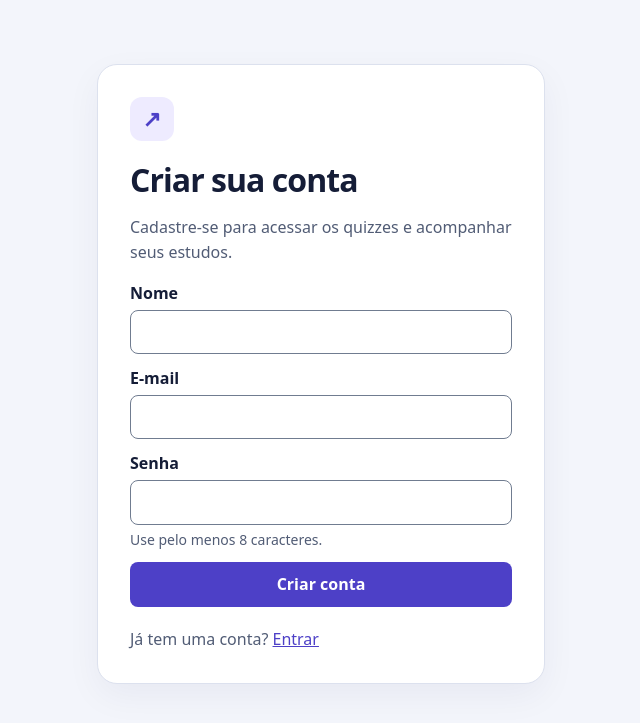
After one commit to pedroAugustoBorges/modo-tangente-dsii, a Spring app: template src/main/resources/templates/autenticacao/cadastro.html in a window 1280 px wide. The commit adds this page. Shown: the top 723 px of the page, without its empty margins (319-959 px from the left). Run offline with Thymeleaf, Linux system fonts and the light colour scheme; the template is opened without the code that fills it, so the values that code supplies are empty; some of the project's set-up classes (security, data sources, template engines, error pages and the like) are left out, and stand-ins take their place.

Commit message:
feat(auth): adiciona tela de entrada e cadastro de estudantes
- Exibe uma página inicial pública com opções para entrar ou criar conta
- Permite cadastro de estudantes com validação de nome, e-mail e senha
- Normaliza e-mails e armazena senhas com BCrypt
- Mantém o perfil STUDENT fixo no cadastro público
- Atualiza as regras de acesso, a documentação e o teste da tela inicial

```diff
--- a/src/main/java/br/edu/fatec/modotangente/config/SecurityConfig.java
+++ b/src/main/java/br/edu/fatec/modotangente/config/SecurityConfig.java
@@ -18,7 +18,7 @@ public class SecurityConfig {
         return http
                 .authorizeHttpRequests(authorize -> authorize
                         .dispatcherTypeMatchers(DispatcherType.ERROR).permitAll()
-                        .requestMatchers("/actuator/health", "/css/**").permitAll()
+                        .requestMatchers("/", "/actuator/health", "/css/**", "/login", "/cadastro").permitAll()
                         .requestMatchers("/admin", "/admin/**", "/api/admin", "/api/admin/**")
                         .access((authentication, context) ->
                                 new AuthorizationDecision(users.isActiveAdmin(authentication.get())))
--- a/src/main/java/br/edu/fatec/modotangente/repository/AppUserRepository.java
+++ b/src/main/java/br/edu/fatec/modotangente/repository/AppUserRepository.java
@@ -7,4 +7,5 @@ import java.util.Optional;
 
 public interface AppUserRepository extends JpaRepository<AppUser, Long> {
     Optional<AppUser> findByEmailIgnoreCase(String email);
+    boolean existsByEmailIgnoreCase(String email);
 }
--- a/src/main/java/br/edu/fatec/modotangente/web/SessionController.java
+++ b/src/main/java/br/edu/fatec/modotangente/web/SessionController.java
@@ -4,6 +4,7 @@ import br.edu.fatec.modotangente.domain.AppUser;
 import br.edu.fatec.modotangente.service.CurrentAppUserService;
 import br.edu.fatec.modotangente.web.dto.CurrentUserView;
 import org.springframework.security.core.Authentication;
+import org.springframework.security.authentication.AnonymousAuthenticationToken;
 import org.springframework.stereotype.Controller;
 import org.springframework.ui.Model;
 import org.springframework.web.bind.annotation.GetMapping;
@@ -25,6 +26,9 @@ public class SessionController {
 
     @GetMapping("/")
     public String home(Authentication authentication, Model model) {
+        if (authentication == null || authentication instanceof AnonymousAuthenticationToken) {
+            return "autenticacao/entrada";
+        }
         model.addAttribute("usuario", currentUser(authentication));
         return "inicio";
     }
--- a/src/main/resources/static/css/app.css
+++ b/src/main/resources/static/css/app.css
@@ -126,6 +126,38 @@ a {
     width: 100%;
     border-color: #707c90;
     color: inherit;
+}
+
+.field-hint,
+.field-error {
+    display: block;
+    margin-top: 0.25rem;
+}
+
+.field-hint {
+    color: var(--muted);
+    font-size: 0.875rem;
+}
+
+.field-error {
+    color: #8c2b21;
+    font-size: 0.875rem;
+}
+
+.auth-switch {
+    margin: 1.25rem 0 0;
+    color: var(--muted);
+}
+
+.entry-card .home-course {
+    color: var(--accent);
+    font-size: 0.9rem;
+}
+
+.entry-actions {
+    display: grid;
+    gap: 0.75rem;
+    margin-top: 1.5rem;
 }
 
 .button {
--- /dev/null
+++ b/src/main/resources/templates/autenticacao/cadastro.html
@@ -0,0 +1,31 @@
+<!doctype html>
+<html lang="pt-BR" xmlns:th="http://www.thymeleaf.org"
+      th:replace="~{layout/base :: pagina('Criar conta', ~{:: corpo}, false)}">
+<body>
+<section class="surface login-card" th:fragment="corpo">
+    <div class="login-mark" aria-hidden="true">↗</div>
+    <h1>Criar sua conta</h1>
+    <p class="muted">Cadastre-se para acessar os quizzes e acompanhar seus estudos.</p>
+    <form class="login-form" method="post" th:action="@{/cadastro}" th:object="${form}">
+        <div>
+            <label for="fullName">Nome</label>
+            <input id="fullName" th:field="*{fullName}" type="text" autocomplete="name" maxlength="120" required>
+            <small class="field-error" th:if="${#fields.hasErrors('fullName')}" th:errors="*{fullName}"></small>
+        </div>
+        <div>
+            <label for="email">E-mail</label>
+            <input id="email" th:field="*{email}" type="email" autocomplete="email" maxlength="254" required>
+            <small class="field-error" th:if="${#fields.hasErrors('email')}" th:errors="*{email}"></small>
+        </div>
+        <div>
+            <label for="password">Senha</label>
+            <input id="password" th:field="*{password}" type="password" autocomplete="new-password" minlength="8" maxlength="72" required>
+            <small class="field-hint">Use pelo menos 8 caracteres.</small>
+            <small class="field-error" th:if="${#fields.hasErrors('password')}" th:errors="*{password}"></small>
+        </div>
+        <button class="button" type="submit">Criar conta</button>
+    </form>
+    <p class="auth-switch">Já tem uma conta? <a th:href="@{/login}">Entrar</a></p>
+</section>
+</body>
+</html>
--- a/src/main/resources/templates/autenticacao/login.html
+++ b/src/main/resources/templates/autenticacao/login.html
@@ -7,6 +7,7 @@
     <h1>Entrar no Modo Tangente</h1>
     <p class="feedback feedback-error" th:if="${param.error != null}" role="alert">Confira o e-mail e a senha.</p>
     <p class="feedback" th:if="${param.logout != null}" role="status">Você saiu da sua conta.</p>
+    <p class="feedback feedback-success" th:if="${param.registered != null}" role="status">Conta criada. Entre com seu e-mail e senha.</p>
     <form class="login-form" method="post" th:action="@{/login}">
         <div>
             <label for="email">E-mail</label>
@@ -18,6 +19,7 @@
         </div>
         <button class="button" type="submit">Entrar</button>
     </form>
+    <p class="auth-switch">Ainda não tem conta? <a th:href="@{/cadastro}">Criar cadastro</a></p>
 </section>
 </body>
 </html>
```
Also changed, not shown: src/main/java/br/edu/fatec/modotangente/service/RegistrationService.java (added, +52 -0 lines), src/main/java/br/edu/fatec/modotangente/web/RegistrationController.java (added, +48 -0 lines), src/main/java/br/edu/fatec/modotangente/web/dto/RegistrationForm.java (added, +27 -0 lines), src/main/resources/templates/autenticacao/entrada.html (added, +16 -0 lines), README.md, 1 other file.
